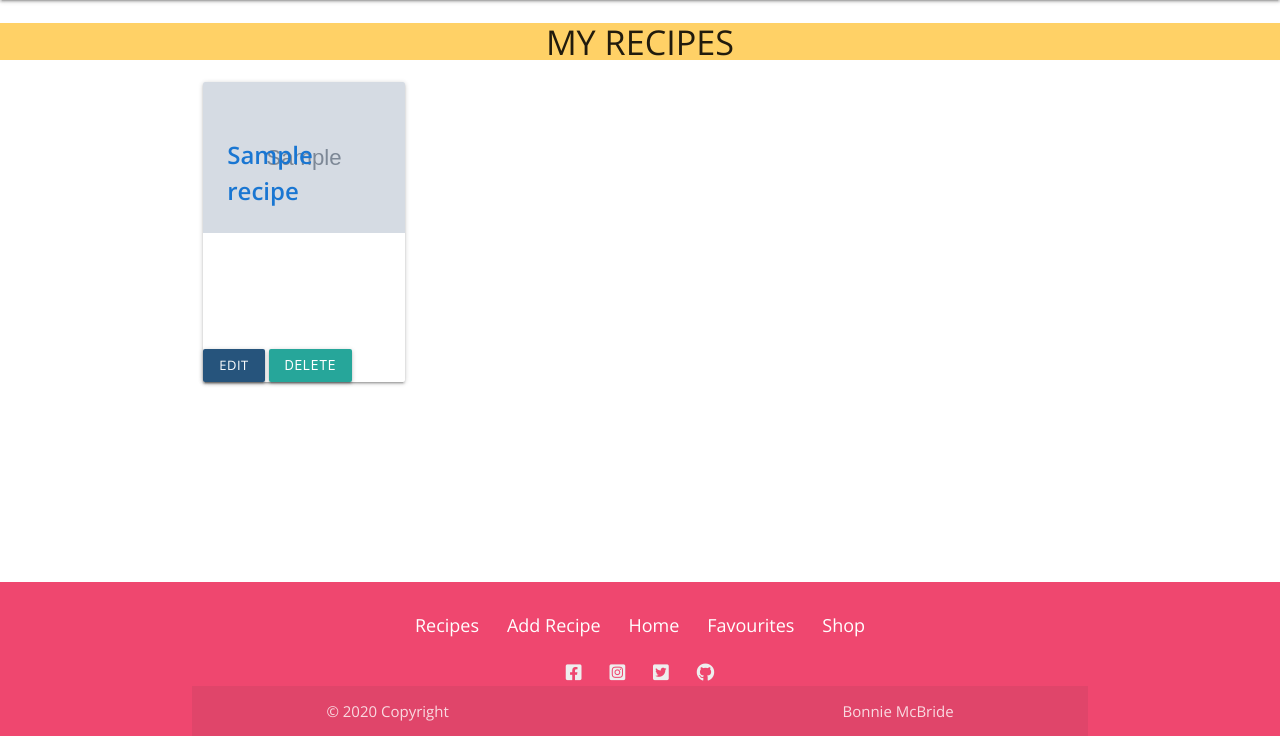
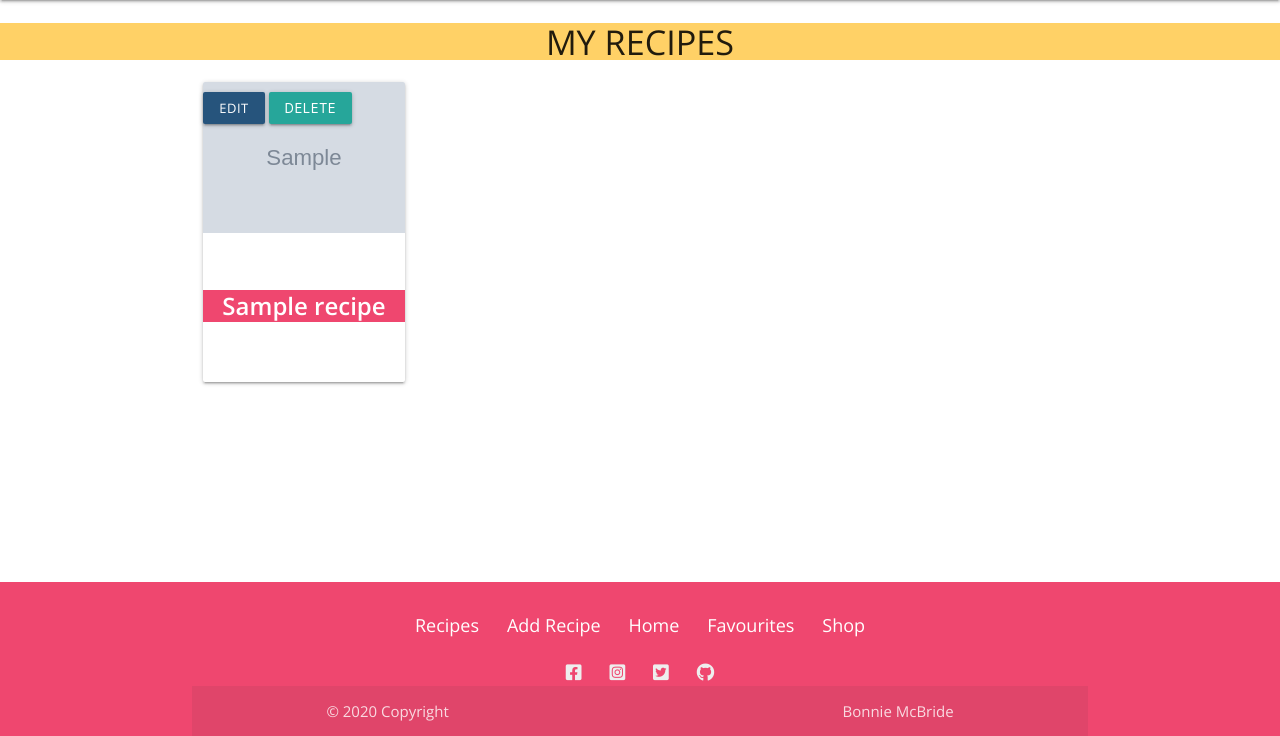
Before and after one commit to BonnieMcb/recipease, a Flask app: page /my_recipes in a window 1280 px wide. Shown: the part 64-800 px from the top of the page. Run offline with Flask 2, Linux system fonts and the light colour scheme; the visitor is signed in with stand-in values (Sample User, id 1); grey boxes marked "Sample" are stand-in pictures; a database or web service that is not in the repository returns one stand-in record (values such as "Sample title"); some libraries are stand-ins or nearby versions.

Commit message:
Complete restyle of the allergens on the recipe cards on Recipes and My Recipes

```diff
--- a/static/css/style.css
+++ b/static/css/style.css
@@ -49,7 +49,7 @@
 }
 
 .card.small .card-content{
-    overflow: scroll;
+    /*overflow: scroll;*/
 }
 
 .edit-button {
@@ -60,10 +60,10 @@
     background-color: #06d6a0;
 }
 
-.bottom {
-    position:absolute;
-    bottom:0;
-    left:0;
+.top {
+    position: absolute;
+    top: 10px;
+    left: 0;
 }
 
 /*    This flex stuff for the show page is not quite right....
@@ -83,43 +83,50 @@
 }
 
 .icon {
+  /*
     padding: 5px;
     width: 50px;
     height: 50px;
     margin: 5px;
     line-height: 39px;
+*/
     color: white;
     font-weight: bold;
     font-size: 1em;
     text-align: center;
-    border-radius: 50px;
+
+    line-height: 30px;
+
+    /*border-radius: 50px;*/
 }
-.card .card-title{
+.card .card-content .card-title{
    /*  background-color: rgba(236,239,241, 0.5); card-cover may be better */
     font-weight: 600;
+
+    background: #ef476f;
+    color: #FFF !important;
+
+    text-align: center;
+    margin-bottom: 0;
 }
 
-#card-allergens{
-    margin-block-start: 0;
-    margin-block-end: 0;
+.card.small .card-image {
+    max-height: 100%;
 }
 
-#card-allergens li {
-    padding: 5px;
-    width: 50px;
-    height: 50px;
-    margin: 0px;
-    line-height: 28px;
-    color: white;
-    font-weight: bold;
-    font-size: 0.7em;
-    text-align: center;
-    border-radius: 50px;
+.card .allergen-icons {
+    display: grid;
+    grid-template-columns: repeat(7, 7fr);
+    grid-template-rows: 30px 30px;
 }
 
 .card .card-content {
-    padding: 15px;
-    border-radius: 0 0 2px 2px;
+
+    position: absolute;
+    bottom: 0;
+    width: 100%;
+
+    padding: 0;
 }
 
 /* ------------------ list of allergens on show recipe page  ---------------- */
--- a/templates/my_recipes.html
+++ b/templates/my_recipes.html
@@ -11,19 +11,21 @@
             <div class="col s6 m3">
                 <div class="card small activator">
                     <div class="card-image activator">
-                    {% if recipe.image %}
-                        <img class="recipe-picture activator" src="{{ recipe.image }}">
-                    {% else %}
-                        <img class="recipe-picture activator" src="{{ url_for('static', filename='images/breakfast.png') }}">
-                    {% endif %}
-                        <span class="activator card-title blue-text text-darken-2">{{ recipe.recipe_name }}</span>
+                        {% if recipe.image %}
+                            <img class="recipe-picture activator" src="{{ recipe.image }}">
+                        {% else %}
+                            <img class="recipe-picture activator" src="{{ url_for('static', filename='images/breakfast.png') }}">
+                        {% endif %}
                     </div>
                     <div class="activator card-content">
-                         <ul class="activator" id="card-allergens">
+                        <span class="activator card-title blue-text text-darken-2 truncate">{{ recipe.recipe_name }}</span>
+                        <div class="activator allergen-icons">
                             {% for x in recipe.allergen_name %}
-                                <li class="icon {{ x }}">{{ x }}</li>
+                            {% set initial = x[0] %}
+                                <div class="icon {{ x }}">{{ initial }}</div>
                             {% endfor %}
-                        </ul>
+                        </div>
+
                     </div>
                     <div class="card-reveal">
                         <span class="card-title grey-text text-darken-4">{{ recipe.recipe_name }}<i class="material-icons right">close</i></span>
@@ -31,7 +33,7 @@
                         time: {{ recipe.time }}<br>
                         by: {{ recipe.created_by }}<br>
                     </div>
-                    <div class="bottom center-align">
+                    <div class="top center-align">
                         <a href="{{ url_for('edit_recipe', recipes_id=recipe._id) }}" class="waves-effect waves-light btn-small edit-button">Edit</a>
                         <button data-target="modal1" class="waves-effect waves-light btn-small modal-trigger">Delete</button>
                     </div>
```
Also changed, not shown: templates/recipes.html (+5 -4 lines).
